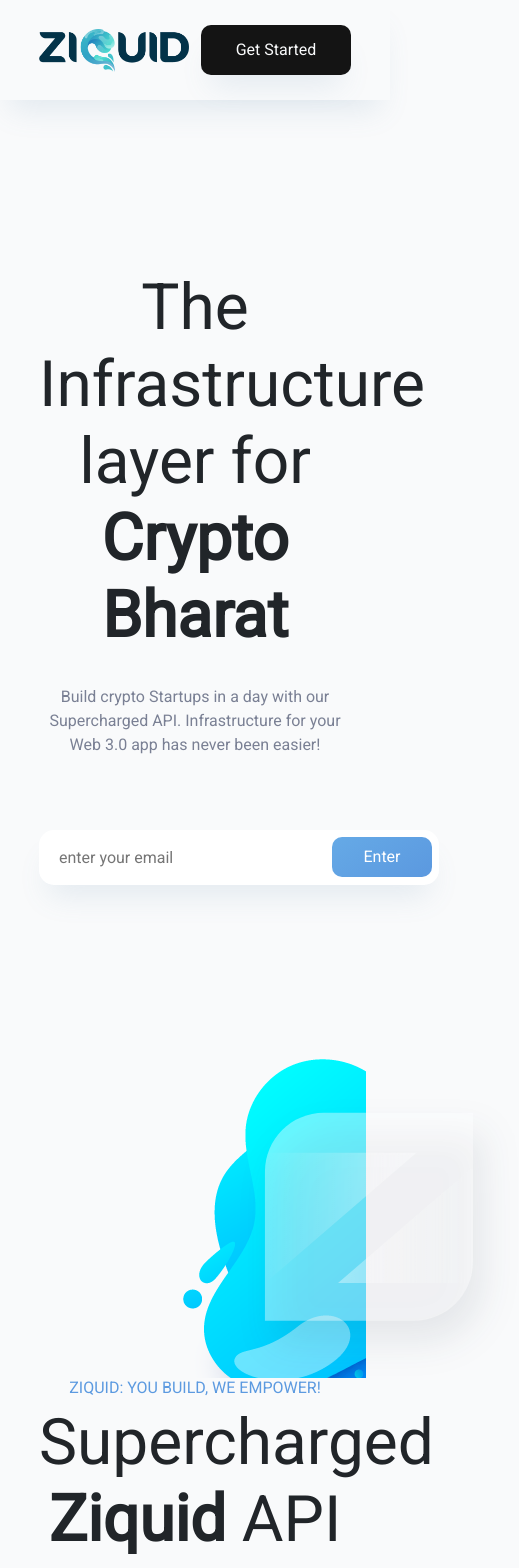
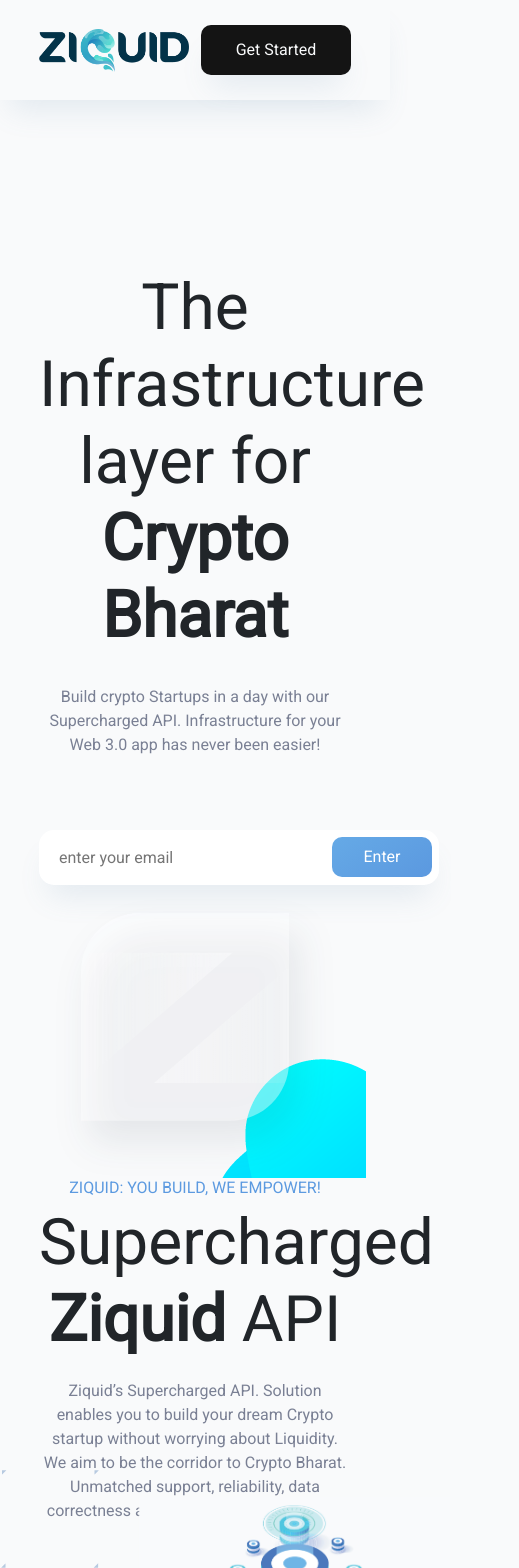
Before and after one commit to shrinivasshah/svelte_ziquid, a Svelte app: page / in a window 390 px wide. Shown: the top 1568 px of the page, 519 px wide, since content can reach past the window. Built offline with nearby package versions, Linux system fonts and the light colour scheme.

Commit message:
made changes in the image

```diff
--- a/public/global.css
+++ b/public/global.css
@@ -702,6 +702,11 @@
 }
 
 @media only screen and (max-width: 991px) {
+  .ziquid-lite{
+    width: 280px;
+    margin-top: 0 !important;
+    margin-left: 0 !important;
+  }
 
   form {
     margin-top: 5vh !important;
```
